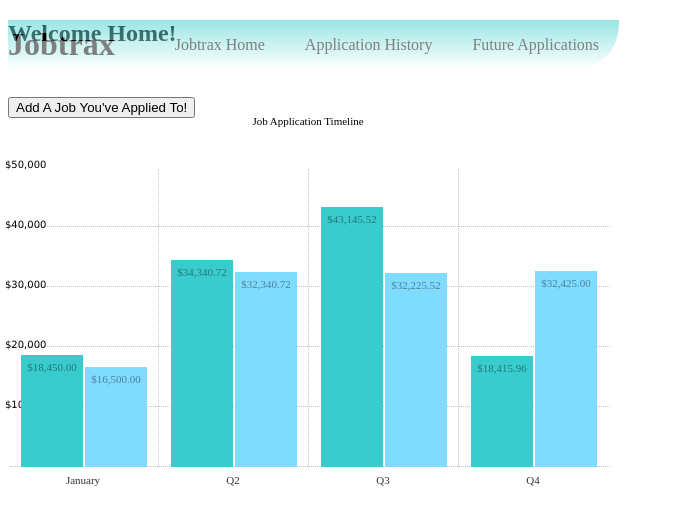
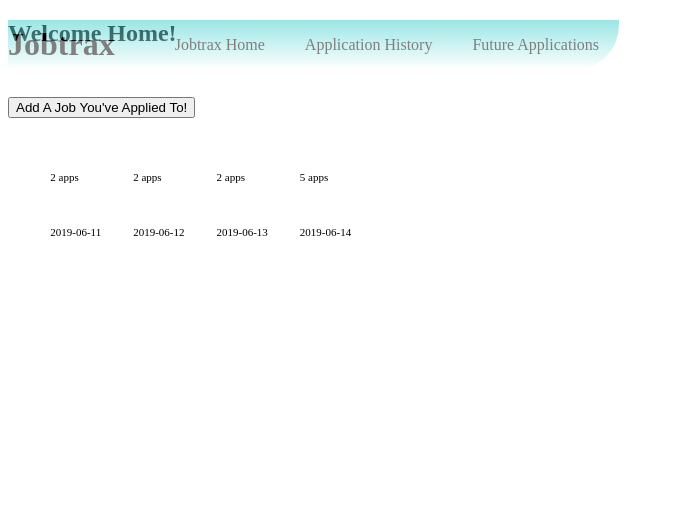
Before and after one commit to jobtrax/Jobtrax, an Angular app: page / in a window 1280 px wide. Shown: the top 524 px of the page, without its empty margins (0-676 px from the left). Built offline with nearby package versions, Linux system fonts and the light colour scheme.

Commit message:
mock jobs rendered, no style added

```diff
--- a/src/app/app.component.ts
+++ b/src/app/app.component.ts
@@ -1,4 +1,5 @@
 import { Component } from '@angular/core';
+declare const SVG: any;
 
 @Component({
   selector: 'app-root',
--- a/src/app/components/home/jobs-graph-interface/jobs-graph-interface.component.css
+++ b/src/app/components/home/jobs-graph-interface/jobs-graph-interface.component.css
@@ -1,132 +1,10 @@
 
 #jobs-timeline-graph {
-  display: absolute;
-  position: relative;
-  width: 600px;
-  height: 300px;
-  margin: 1.1em 0 0;
-  padding: 0;
-  background: white;
+  padding: 2%;
+  display: flex;
   font-size: 11px;
 }
 
-#jobs-timeline-graph caption {
-  caption-side: top;
-  width: 600px;
-  margin-top: 25px;
-  top: -40px;
-  position: relative;
+th, td {
+  padding: 15px;
 }
-
-#jobs-timeline-graph tr, #jobs-timeline-graph th, #jobs-timeline-graph td {
-  position: absolute;
-  bottom: 0;
-  width: 150px;
-  z-index: 2;
-  margin: 0;
-  padding: 0;
-  text-align: center;
-}
-
-#jobs-timeline-graph td {
-  transition: all .3s ease;
-}
-#jobs-timeline-graph td:hover {
-  background-color: #4d4d4d;
-  opacity: .9;
-  color: white;
-}
-
-#jobs-timeline-graph thead tr {
-  left: 100%;
-  top: 50%;
-  bottom: auto;
-  margin: -2.5em 0 0 5em;
-}
-
-#jobs-timeline-graph thead th {
-  width: 7.5em;
-  height: auto;
-  padding: 0.5em 1em;
-}
-
-#jobs-timeline-graph tbody tr {
-  height: 296px;
-  padding-top: 2px;
-  border-right: 1px dotted #C4C4C4;
-  color: #AAA;
-}
-
-#jobs-timeline-graph #q1 {
-  left: 0;
-}
-
-#jobs-timeline-graph #q2 {
-  left: 150px;
-}
-
-#jobs-timeline-graph #q3 {
-  left: 300px;
-}
-
-#jobs-timeline-graph #q4 {
-  left: 450px;
-  border-right: none;
-}
-
-#jobs-timeline-graph tbody th {
-  bottom: -1.75em;
-  vertical-align: top;
-  font-weight: normal;
-  color: #333;
-}
-
-#jobs-timeline-graph .bar {
-  width: 60px;
-  border: 1px solid;
-  border-bottom: none;
-  color: #000;
-}
-
-#jobs-timeline-graph .bar p {
-  margin: 5px 0 0;
-  padding: 0;
-  opacity: .4;
-}
-
-#jobs-timeline-graph .sent {
-  left: 13px;
-  background-color: #39cccc;
-  border-color: transparent;
-}
-
-#jobs-timeline-graph .paid {
-  left: 77px;
-  background-color: #7fdbff;
-  border-color: transparent;
-}
-
-#ticks {
-  position: relative;
-  top: -300px;
-  left: 2px;
-  width: 596px;
-  height: 300px;
-  z-index: 1;
-  margin-bottom: -300px;
-  font-size: 10px;
-  font-family: "fira-sans-2", Verdana, sans-serif;
-}
-
-#ticks .tick {
-  position: relative;
-  border-bottom: 1px dotted #C4C4C4;
-  width: 600px;
-}
-
-#ticks .tick p {
-  position: absolute;
-  left: -1em;
-  top: -0.8em;
-  margin: 0 0 0 0.5em;
-}
--- a/src/app/components/home/jobs-graph-interface/jobs-graph-interface.component.html
+++ b/src/app/components/home/jobs-graph-interface/jobs-graph-interface.component.html
@@ -1,33 +1,10 @@
   <table id="jobs-timeline-graph">
-<caption>Job Application Timeline</caption>
     <tbody>
-<tr class="qtr" id="q1">
-<th scope="row">January</th>
-<td class="sent bar" style="height: 111px;"><p>$18,450.00</p></td>
-<td class="paid bar" style="height: 99px;"><p>$16,500.00</p></td>
+      <tr>
+        <td *ngFor="let date of this.applicationDates"><p>{{ this.organizedJobListingsByDate[date].length }} apps</p></td>
       </tr>
-<tr class="qtr" id="q2">
-<th scope="row">Q2</th>
-<td class="sent bar" style="height: 206px;"><p>$34,340.72</p></td>
-<td class="paid bar" style="height: 194px;"><p>$32,340.72</p></td>
-</tr>
-<tr class="qtr" id="q3">
-<th scope="row">Q3</th>
-<td class="sent bar" style="height: 259px;"><p>$43,145.52</p></td>
-<td class="paid bar" style="height: 193px;"><p>$32,225.52</p></td>
-</tr>
-<tr class="qtr" id="q4">
-<th scope="row">Q4</th>
-<td class="sent bar" style="height: 110px;"><p>$18,415.96</p></td>
-<td class="paid bar" style="height: 195px;"><p>$32,425.00</p></td>
+      <tr>
+        <td *ngFor="let date of this.applicationDates"> {{ date }} </td>
       </tr>
     </tbody>
   </table>
-
-<div id="ticks">
-<div class="tick" style="height: 59px;"><p>$50,000</p></div>
-<div class="tick" style="height: 59px;"><p>$40,000</p></div>
-<div class="tick" style="height: 59px;"><p>$30,000</p></div>
-<div class="tick" style="height: 59px;"><p>$20,000</p></div>
-<div class="tick" style="height: 59px;"><p>$10,000</p></div>
-</div>
--- a/src/app/components/home/jobs-graph-interface/jobs-graph-interface.component.ts
+++ b/src/app/components/home/jobs-graph-interface/jobs-graph-interface.component.ts
@@ -4,15 +4,41 @@ import { JobsGraphInterfaceService } from '../../../services/home/jobs-graph-int
 @Component({
   selector: 'app-jobs-graph-interface',
   templateUrl: './jobs-graph-interface.component.html',
-  styleUrls: ['./jobs-graph-interface.component.css']
+  styleUrls: ['./jobs-graph-interface.component.css', './jobs-graph.scss']
 })
 export class JobsGraphInterfaceComponent implements OnInit {
-
+  organizedJobListingsByDate: any;
+  // max amount of jobs applied on any given date is basis for chart's max height.
+  // total amount of keys on organizedJobListingsByDate object is basis for number of columns in chart.
+  // height is proportional to length of each key on organizedJobListingsByDate relative to the max chart height.
+  maxJobAppNumberByDate = 0;
+  applicationDates;
   constructor(public jobsGraphInterfaceService: JobsGraphInterfaceService) { }
 
   ngOnInit() {
+    // on init, jobs are organized by date applied. eventually, this should be a function.
+    this.organizeJobs();
   }
 
+  organizeJobs() {
+    // form an object from jobs based on the date of application
+    this.organizedJobListingsByDate = this.jobsGraphInterfaceService.sampleJobsAppliedTo.reduce((jobsByDate, job, i, a) => {
+      if (!jobsByDate[job.dateApplied]) {
+        jobsByDate[job.dateApplied] = [job];
+      } else {
+        jobsByDate[job.dateApplied].push(job);
+      }
+      return jobsByDate;
+    }, {});
+    // get the date of maximum job application
+    for (const job in this.organizedJobListingsByDate) {
+      if (this.organizedJobListingsByDate[job].length > this.maxJobAppNumberByDate) {
+        this.maxJobAppNumberByDate = this.organizedJobListingsByDate[job].length;
+      }
+    }
+    // get each application date to label columns in graph
+    this.applicationDates = Object.keys(this.organizedJobListingsByDate);
+  }
   // start with 100% of all job apps before adding funcitonality to change views
   // number of table rows (<tr>) === the maximum amount of job apps submitted in one given day
   // number of table data (<td>) === one for each unique date
```
Also changed, not shown: src/app/components/home/jobs-graph-interface/jobs-graph.scss (added). Lines whose indentation alone changed are shown as unchanged.
